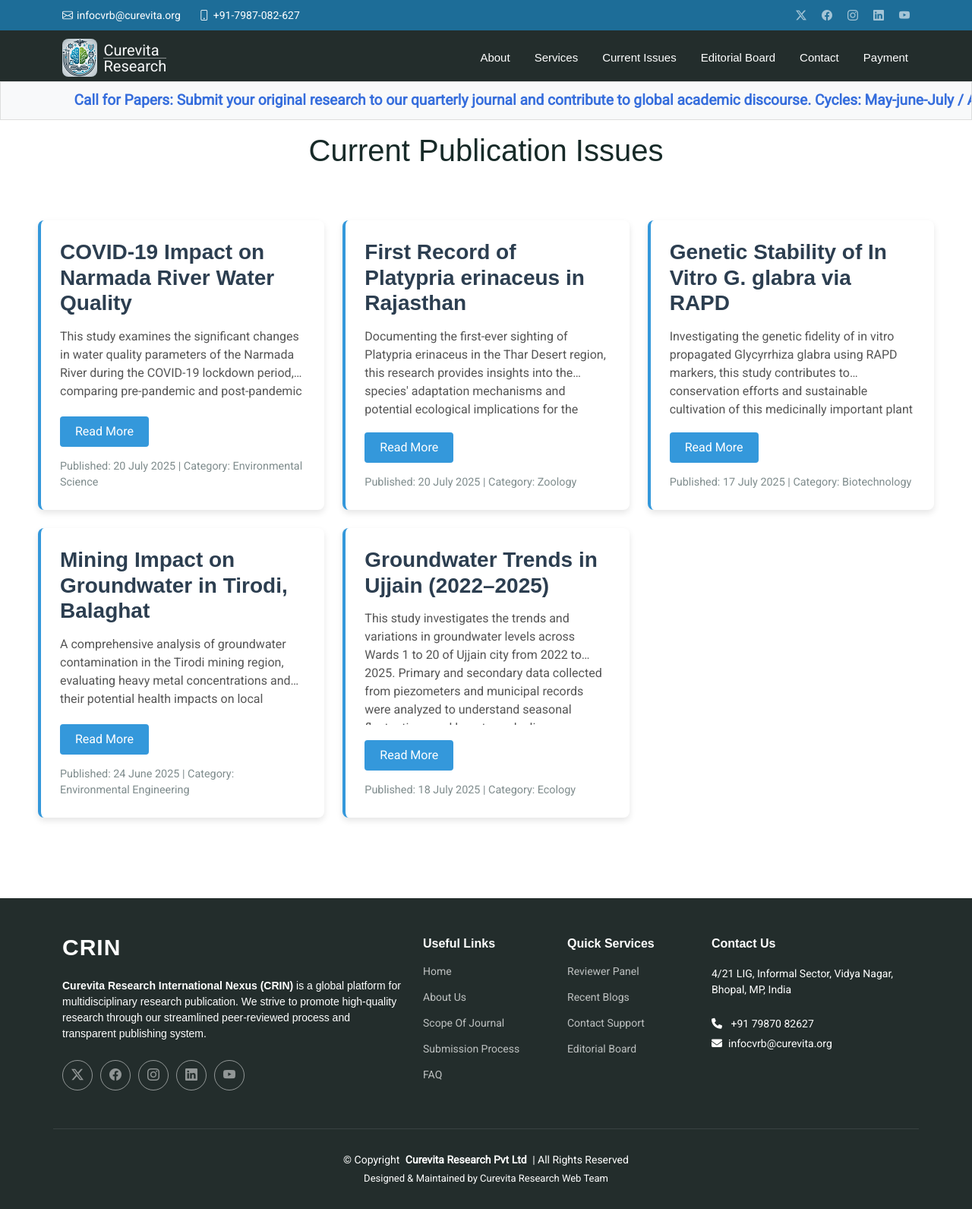
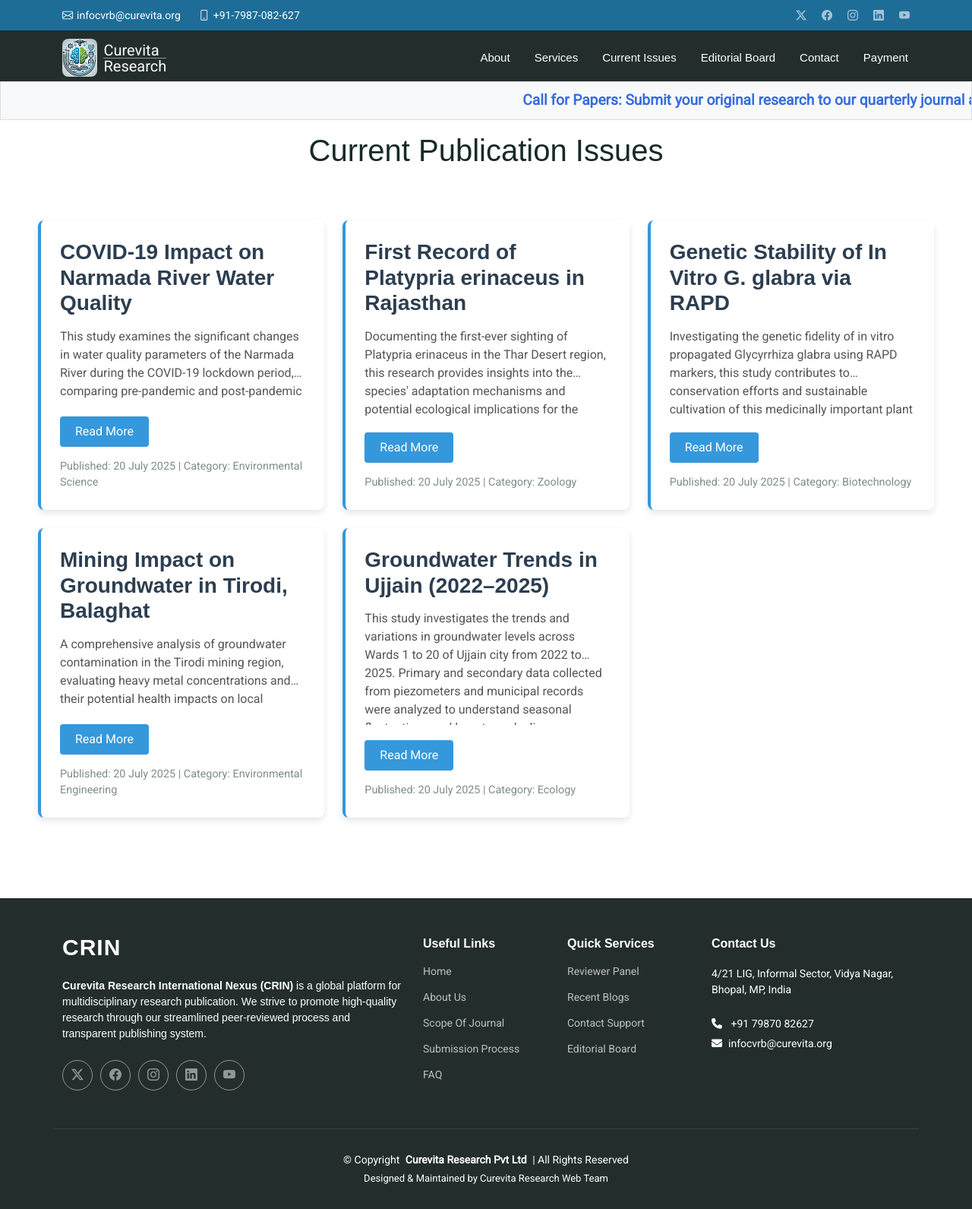
Before and after one commit to shah5fahad/crin_project, a Flask app: page /current_issue in a window 1280 px wide. Shown: the whole page at 76% size. Run offline with Flask 3, Linux system fonts and the light colour scheme; some libraries are stand-ins or nearby versions.

Commit message:
fix chnages and top banner image issue

```diff
--- a/main_app/static/assets/css/main.css
+++ b/main_app/static/assets/css/main.css
@@ -2868,7 +2868,7 @@
   display: inline-block;
   white-space: nowrap;
   padding-left: 100%;
-  animation: scroll-left 15s linear infinite;
+  animation: scroll-left 30s linear infinite;
   font-weight: bold;
   font-size: 1.2rem;
   color: #356ddc;
--- a/main_app/templates/Current_issue.html
+++ b/main_app/templates/Current_issue.html
@@ -134,7 +134,7 @@
                     </p>
                     <button class="read-more-btn">Read More</button>
                     <div class="research-meta">
-                        <span>Published: 17 July 2025</span> |
+                        <span>Published: 20 July 2025 </span> |
                         <span>Category: Biotechnology</span>
                     </div>
                 </div>
@@ -151,7 +151,7 @@
                     </p>
                     <button class="read-more-btn">Read More</button>
                     <div class="research-meta">
-                        <span>Published:  24 June 2025</span> |
+                        <span>Published: 20 July 2025 </span> |
                         <span>Category: Environmental Engineering</span>
                     </div>
                 </div>
@@ -173,7 +173,7 @@
                     </p>
                     <button class="read-more-btn">Read More</button>
                     <div class="research-meta">
-                        <span>Published: 18 July 2025 </span> |
+                        <span>Published: 20 July 2025 </span> |
                         <span>Category: Ecology</span>
                     </div>
                 </div>
--- a/main_app/templates/Genetic_fidelity.html
+++ b/main_app/templates/Genetic_fidelity.html
@@ -6,7 +6,7 @@
 <br><br><br><br><br>
 <style>
     .hero-background {
-        background-image: linear-gradient(rgba(0, 0, 0, 0.6), rgba(0, 0, 0, 0.6)), url('https://images.unsplash.com/photo-1585409677983-0f6c41ca9c3b?ixlib=rb-1.2.1&auto=format&fit=crop&w=1950&q=80');
+        background-image: linear-gradient(rgba(0, 0, 0, 0.6), rgba(0, 0, 0, 0.6)), url('/static/assets/img/genetic_fidelity.jpg');
         background-size: cover;
         background-position: center;
         background-attachment: fixed;
--- a/main_app/templates/Groundwater_levels.html
+++ b/main_app/templates/Groundwater_levels.html
@@ -6,7 +6,7 @@
 <br><br><br><br><br>
 <style>
     .hero-background {
-        background-image: linear-gradient(rgba(0, 0, 0, 0.6), rgba(0, 0, 0, 0.6)), url('https://images.unsplash.com/photo-1605000797499-95a51c5269ae?ixlib=rb-1.2.1&auto=format&fit=crop&w=1950&q=80');
+        background-image: linear-gradient(rgba(0, 0, 0, 0.6), rgba(0, 0, 0, 0.6)), url('/static/assets/img/groundwater_levels.jpg');
         background-size: cover;
         background-position: center;
         background-attachment: fixed;
--- a/main_app/templates/Leaf_beetle_research.html
+++ b/main_app/templates/Leaf_beetle_research.html
@@ -6,7 +6,7 @@
 <br><br><br><br><br>
 <style>
     .hero-background {
-        background-image: linear-gradient(rgba(0, 0, 0, 0.6), rgba(0, 0, 0, 0.6)), url('https://images.unsplash.com/photo-1566438480900-0609be27a4be?ixlib=rb-1.2.1&auto=format&fit=crop&w=1950&q=80');
+        background-image: linear-gradient(rgba(0, 0, 0, 0.6), rgba(0, 0, 0, 0.6)), url('/static/assets/img/narmada_revier.jpg');
         background-size: cover;
         background-position: center;
         background-attachment: fixed;
--- a/main_app/templates/Mining_activities.html
+++ b/main_app/templates/Mining_activities.html
@@ -6,7 +6,7 @@
 <br><br><br><br><br>
 <style>
     .hero-background {
-        background-image: linear-gradient(rgba(0, 0, 0, 0.6), rgba(0, 0, 0, 0.6)), url('https://images.unsplash.com/photo-1605100804763-247f67b3557e?ixlib=rb-1.2.1&auto=format&fit=crop&w=1950&q=80');
+        background-image: linear-gradient(rgba(0, 0, 0, 0.6), rgba(0, 0, 0, 0.6)), url('/static/assets/img/mining_activities.jpg');
         background-size: cover;
         background-position: center;
         background-attachment: fixed;
--- a/main_app/templates/Narmada_revier.html
+++ b/main_app/templates/Narmada_revier.html
@@ -6,7 +6,7 @@
 <br><br><br><br><br>
 <style>
     .hero-background {
-        background-image: linear-gradient(rgba(0, 0, 0, 0.6), rgba(0, 0, 0, 0.6)), url('https://images.unsplash.com/photo-1566438480900-0609be27a4be?ixlib=rb-1.2.1&auto=format&fit=crop&w=1950&q=80');
+        background-image: linear-gradient(rgba(0, 0, 0, 0.6), rgba(0, 0, 0, 0.6)), url('/static/assets/img/narmada_revier.jpg');
         background-size: cover;
         background-position: center;
         background-attachment: fixed;
--- a/main_app/templates/Payment.html
+++ b/main_app/templates/Payment.html
@@ -75,7 +75,7 @@
                             </li>
                             <li class="list-group-item">
                                 <i class="bi bi-check-circle-fill text-success me-2"></i>
-                                After making payment, email the transaction details to payments@curevita.com
+                                After making payment, email the transaction details to infocvrb@curevita.org
                             </li>
                             <li class="list-group-item">
                                 <i class="bi bi-check-circle-fill text-success me-2"></i>
@@ -83,7 +83,7 @@
                             </li>
                             <li class="list-group-item">
                                 <i class="bi bi-check-circle-fill text-success me-2"></i>
-                                Contact infocvrb@curevita.com for any payment-related queries
+                                Contact infocvrb@curevita.org for any payment-related queries
                             </li>
                         </ul>
                     </div>
--- a/main_app/templates/homepage.html
+++ b/main_app/templates/homepage.html
@@ -349,7 +349,7 @@
                 <div class="swiper-slide">
                 <div class="testimonial-item">
                     <h3>
-                        Dr. Manoj Kumar Tembhare
+                        Dr. Manoj Kumar Tembhre
                         <a
                             href="https://www.aiims.edu/index.php/en/2014-12-17-09-43-36/2014-12-17-09-48-16"
                             target="_blank"
@@ -443,7 +443,7 @@
                 <div class="swiper-slide">
                 <div class="testimonial-item">
                     <h3>
-                        Dr. Anil Sarsawan
+                        Dr. Anil Sarsavan
                         <a
                             href="https://in.linkedin.com/in/anil-sarsavan-41742765"
                             target="_blank"
```
Also changed, not shown: main_app/static/assets/img/genetic_fidelity.jpg (added), main_app/static/assets/img/groundwater_levels.jpg (added), main_app/static/assets/img/mining_activities.jpg (added), main_app/static/assets/img/narmada_revier.jpg (added), main_app/static/assets/img/top_bg_img.jpeg.
